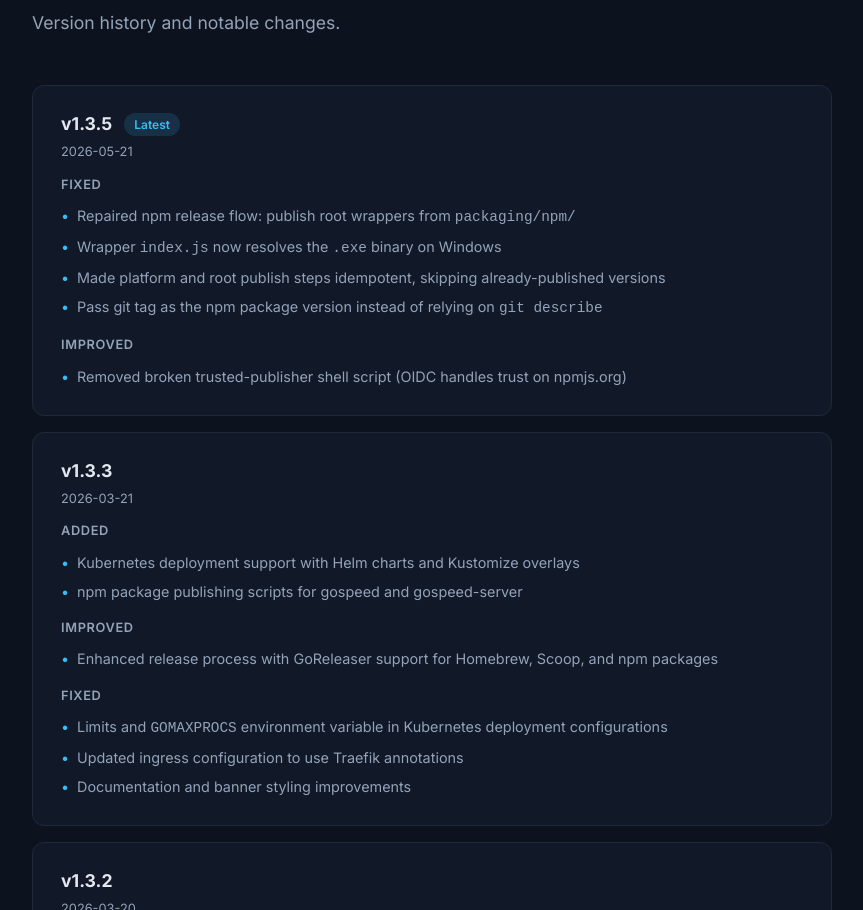
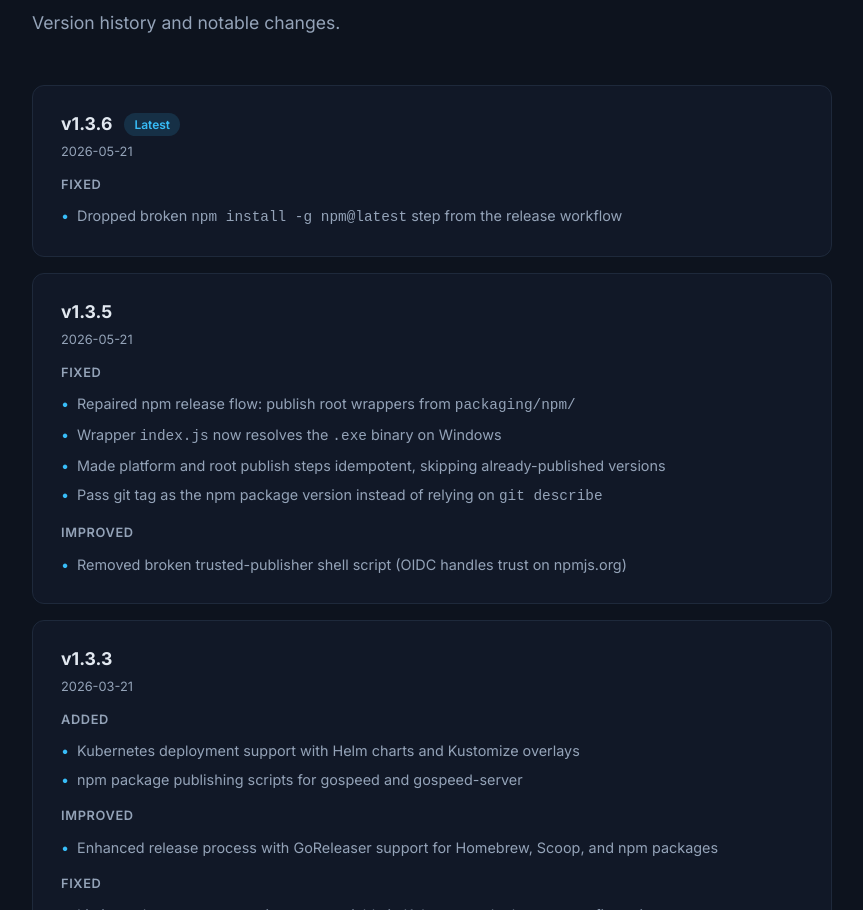
Before and after one commit to goozt/gospeed, a plain HTML site: page docs/index.html in a window 1280 px wide. Shown: the part 10531-11441 px from the top of the page, without its empty margins (82-945 px from the left). Drawn offline with Linux system fonts and the light colour scheme.

Commit message:
chore(release): v1.3.6 changelog

```diff
--- a/docs/index.html
+++ b/docs/index.html
@@ -737,7 +737,16 @@ gospeed</code>
     <div class="changelog-list">
 
       <div class="changelog-version">
-        <h3>v1.3.5 <span class="tag">Latest</span></h3>
+        <h3>v1.3.6 <span class="tag">Latest</span></h3>
+        <div class="date">2026-05-21</div>
+        <h4>Fixed</h4>
+        <ul>
+          <li>Dropped broken <code>npm install -g npm@latest</code> step from the release workflow</li>
+        </ul>
+      </div>
+
+      <div class="changelog-version">
+        <h3>v1.3.5</h3>
         <div class="date">2026-05-21</div>
         <h4>Fixed</h4>
         <ul>
```
Also changed, not shown: CHANGELOG.md, README.md.
